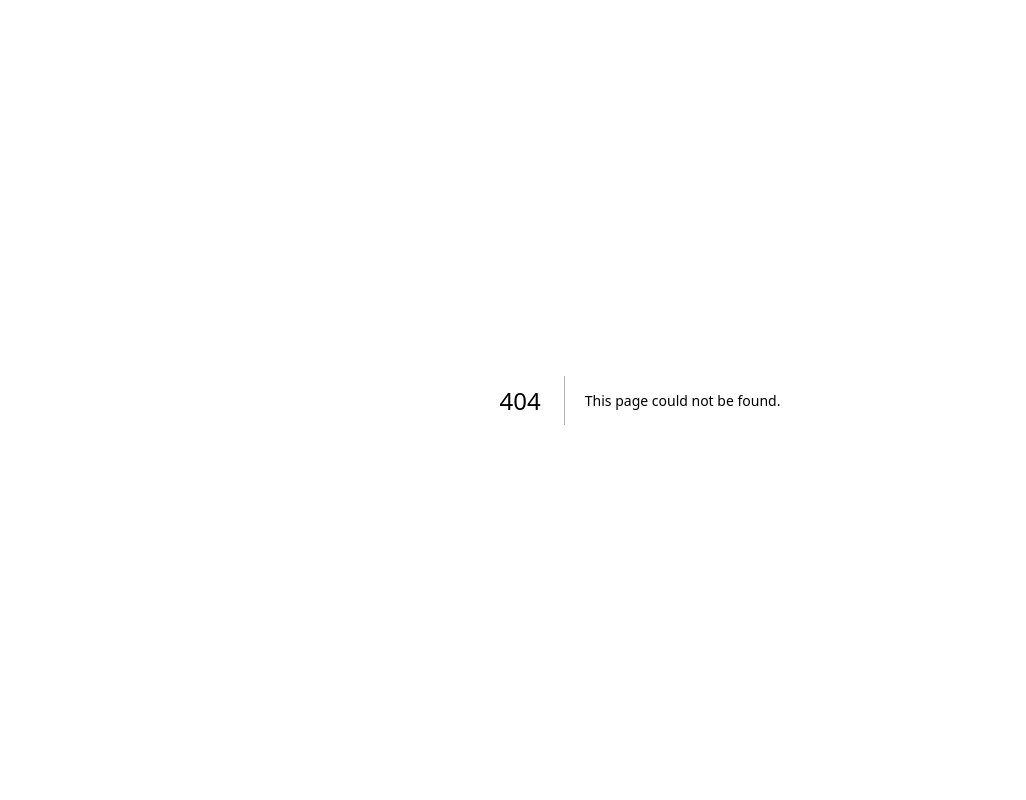
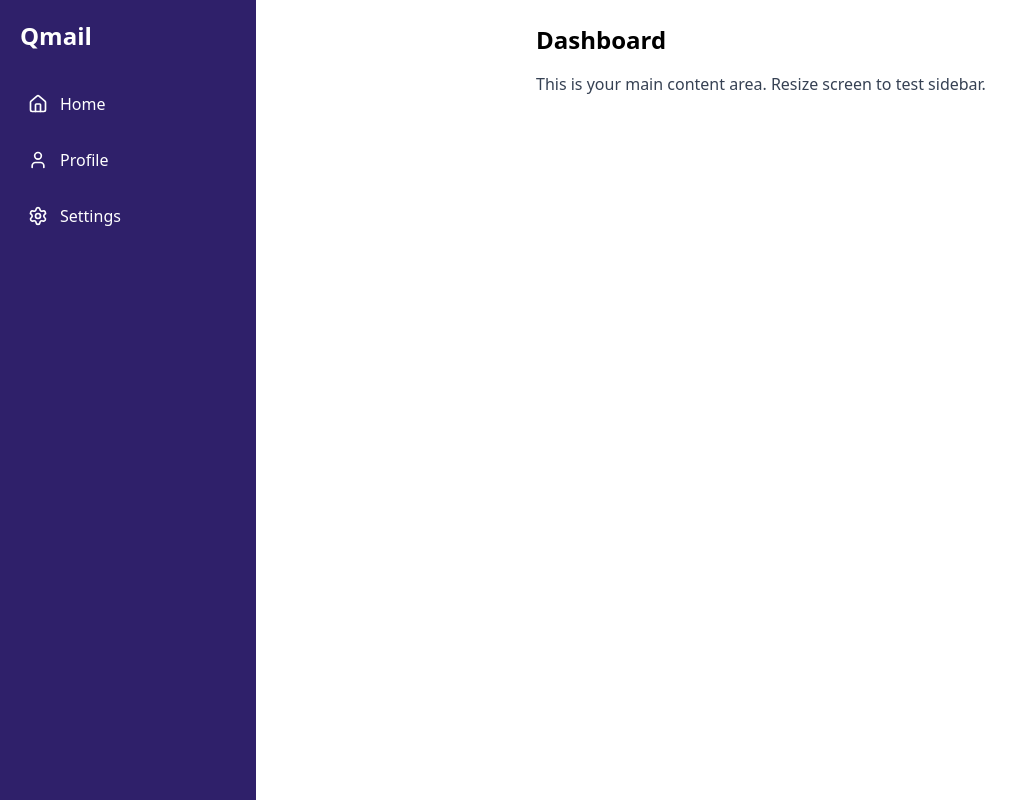
Before and after one commit to FurqanRahim/Qmail, a Next.js app: page /sidebar in a window 1280 px wide. Before the commit this address had no page. Shown: the whole page, without its empty margins (0-1026 px from the left). Built offline with nearby package versions, Linux system fonts and the light colour scheme.

Commit message:
Add Dashboard inside the Qmail

```diff
--- /dev/null
+++ b/src/app/sidebar/layout.tsx
@@ -0,0 +1,41 @@
+import type { Metadata } from "next";
+import { Geist, Geist_Mono } from "next/font/google";
+import Navbar from "../components/Navbar.jsx"
+import Footer from "../components/Footer.jsx";
+
+
+
+const geistSans = Geist({
+    variable: "--font-geist-sans",
+    subsets: ["latin"],
+});
+
+const geistMono = Geist_Mono({
+    variable: "--font-geist-mono",
+    subsets: ["latin"],
+});
+
+export const metadata: Metadata = {
+    title: "Dashboard | Qmail",
+    description: "Generated by create next app",
+};
+
+export default function RootLayout({
+    children,
+}: Readonly<{
+    children: React.ReactNode;
+}>) {
+    return (
+        <html lang="en">
+            <body
+                className={`${geistSans.variable} ${geistMono.variable} antialiased`}
+            >
+
+
+
+                {children}
+
+            </body>
+        </html>
+    );
+}
--- /dev/null
+++ b/src/app/sidebar/page.tsx
@@ -0,0 +1,84 @@
+"use client";
+
+import React, { useState } from "react";
+import { Menu, X, Home, User, Settings } from "lucide-react"; // icons
+
+export default function SidebarLayout() {
+    const [open, setOpen] = useState(false);
+
+    const menuItems = [
+        { name: "Home", icon: <Home size={20} />, href: "#" },
+        { name: "Profile", icon: <User size={20} />, href: "#" },
+        { name: "Settings", icon: <Settings size={20} />, href: "#" },
+    ];
+
+    return (
+        <div className="flex min-h-screen">
+            {/* Sidebar for desktop */}
+            <aside className="hidden md:flex w-64 bg-[#2F206A] text-white flex-col p-5">
+                <h1 className="text-2xl font-bold mb-8">Qmail</h1>
+                <nav className="flex flex-col gap-4">
+                    {menuItems.map((item) => (
+                        <a
+                            key={item.name}
+                            href={item.href}
+                            className="flex items-center gap-3 p-2 rounded-lg hover:bg-white hover:text-[#2F206A] transition"
+                        >
+                            {item.icon}
+                            {item.name}
+                        </a>
+                    ))}
+                </nav>
+            </aside>
+
+            {/* Mobile Header */}
+            <div className="md:hidden flex items-center justify-between bg-[#2F206A] text-white px-4 py-3 w-full fixed top-0 left-0 z-20">
+                <h1 className="text-xl font-bold">Qmail</h1>
+                <button onClick={() => setOpen(true)}>
+                    <Menu size={28} />
+                </button>
+            </div>
+
+            {/* Mobile Sidebar Drawer */}
+            <div
+                className={`fixed inset-0 z-30 bg-black/50 transition-opacity ${open ? "opacity-100 visible" : "opacity-0 invisible"
+                    }`}
+                onClick={() => setOpen(false)}
+            >
+                <div
+                    className={`fixed top-0 left-0 h-full w-64 bg-[#2F206A] text-white p-5 transform transition-transform ${open ? "translate-x-0" : "-translate-x-full"
+                        }`}
+                    onClick={(e) => e.stopPropagation()}
+                >
+                    <div className="flex items-center justify-between mb-8">
+                        <h1 className="text-2xl font-bold">MyApp</h1>
+                        <button onClick={() => setOpen(false)}>
+                            <X size={28} />
+                        </button>
+                    </div>
+
+                    <nav className="flex flex-col gap-4">
+                        {menuItems.map((item) => (
+                            <a
+                                key={item.name}
+                                href={item.href}
+                                className="flex items-center gap-3 p-2 rounded-lg hover:bg-white hover:text-[#2F206A] transition"
+                            >
+                                {item.icon}
+                                {item.name}
+                            </a>
+                        ))}
+                    </nav>
+                </div>
+            </div>
+
+            {/* Page Content */}
+            <main className="flex-1 p-6 md:ml-64 mt-12 md:mt-0">
+                <h2 className="text-2xl font-bold">Dashboard</h2>
+                <p className="mt-4 text-gray-700">
+                    This is your main content area. Resize screen to test sidebar.
+                </p>
+            </main>
+        </div>
+    );
+}
```
